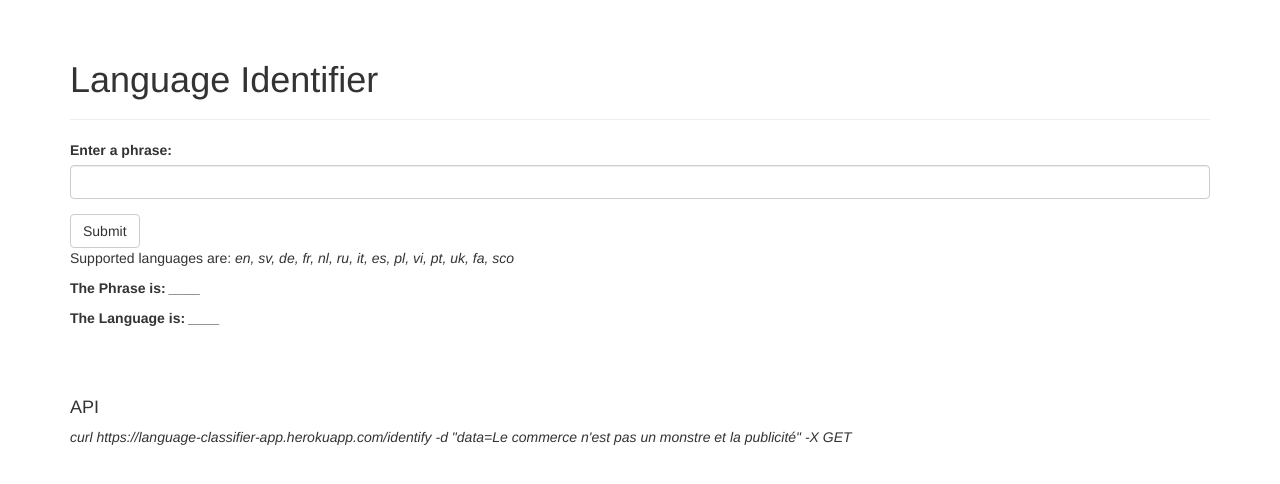
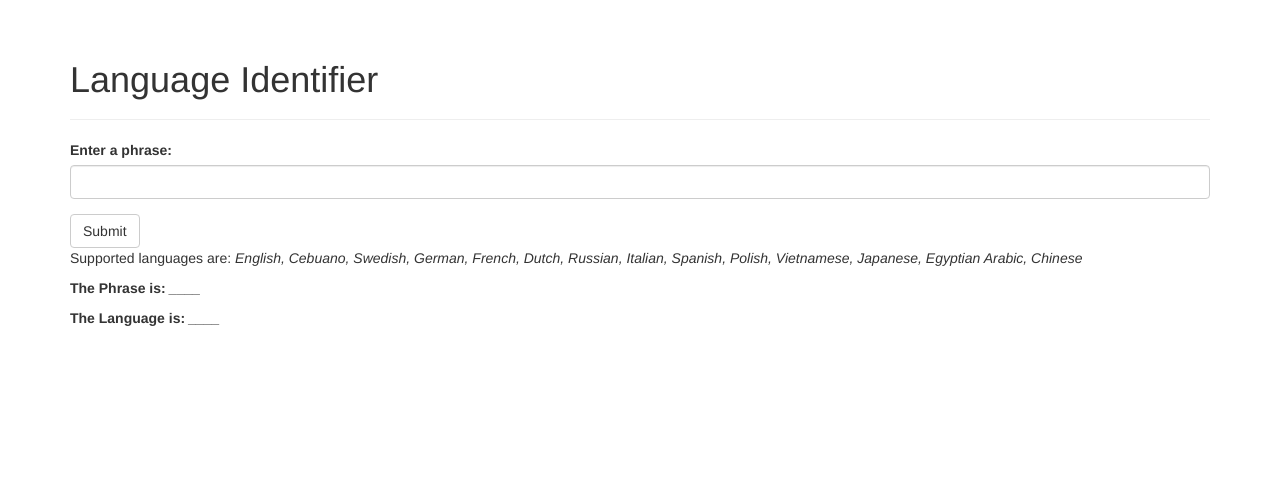
Before and after one commit to camoverride/language-classifier, a Flask app: page / in a window 1280 px wide. Shown: the part 52-536 px from the top of the page. Run offline with Flask 2, Linux system fonts and the light colour scheme; parts of the project's set-up code (start-up, migrations or seed data) failed here and were passed over; some libraries are stand-ins or nearby versions.

Commit message:
updates to requirements, templates, and README

```diff
--- a/app.py
+++ b/app.py
@@ -12,6 +12,8 @@ from flask_wtf import FlaskForm
 from wtforms import StringField, SubmitField
 from wtforms.validators import DataRequired
 import requests
+# Remove this line if running independent model and HTML servers
+from classify_language import model
 
 
 app = Flask(__name__)
@@ -23,11 +25,10 @@ bootstrap = Bootstrap(app)
 # This is the address of the model API. It may be different on your machine.
 API_ROUTE = "http://127.0.0.1:5001/"
 
-
 # This is a form where users will type/paste snippets of the language they want to identify.
 class LanguageForm(FlaskForm):
-    language = StringField('Enter a phrase:', validators=[DataRequired()])
-    submit = SubmitField('Submit')
+    language = StringField("Enter a phrase:", validators=[DataRequired()])
+    submit = SubmitField("Submit")
 
 
 # This is the website's main route. Only one route needs to be defined for this application.
@@ -37,10 +38,12 @@ def index():
     form = LanguageForm()
     if form.validate_on_submit():
         phrase = form.language.data
-        response = requests.get(f"{API_ROUTE}/identify", data = {"data": phrase}).json()["language"]
+        # Replace this line with the below line if running independent model and HTML servers
+        response = model.classify([phrase])[0]
+        # response = requests.get(f"{API_ROUTE}/identify", data = {"data": phrase}).json()["language"]
         form.language.data = ""
     return render_template("index.html", form=form, phrase=phrase, language=response)
 
 
 if __name__ == "__main__":
-    app.run(host="127.0.0.0", port="5000", debug=True)
+    app.run(host="127.0.0.1", port="5000", debug=True)
--- a/templates/base.html
+++ b/templates/base.html
@@ -14,7 +14,7 @@
         </div>
         <div class="navbar-collapse collapse">
             <ul class="nav navbar-nav">
-                <li><a href="/">Home</a></li>
+                <li><a href="https://camtsmith.com/">Home</a></li>
             </ul>
         </div>
     </div>
--- a/templates/index.html
+++ b/templates/index.html
@@ -7,11 +7,7 @@
 </div>
 
 {{ wtf.quick_form(form) }}
-<p>Supported languages are: <i>en, sv, de, fr, nl, ru, it, es, pl, vi, pt, uk, fa, sco</i></p>
+<p>Supported languages are: <i>English, Cebuano, Swedish, German, French, Dutch, Russian, Italian, Spanish, Polish, Vietnamese, Japanese, Egyptian Arabic, Chinese</i></p>
 <p><b>The Phrase is: </b><i>{% if phrase %}{{ phrase }}{% else %}____{% endif %}</i></p>
 <p><b>The Language is: </b><i>{% if language %}{{ language }}{% else %}____{% endif %}</i></p>
-<p>&nbsp;</p>
-<p>&nbsp;</p>
-<h4>API</h4>
-<p><i>curl https://language-classifier-app.herokuapp.com/identify -d "data=Le commerce n'est pas un monstre et la publicité" -X GET</i></p>
 {% endblock %}
```
Also changed, not shown: requirements.txt (+91 -127 lines), README.md.
